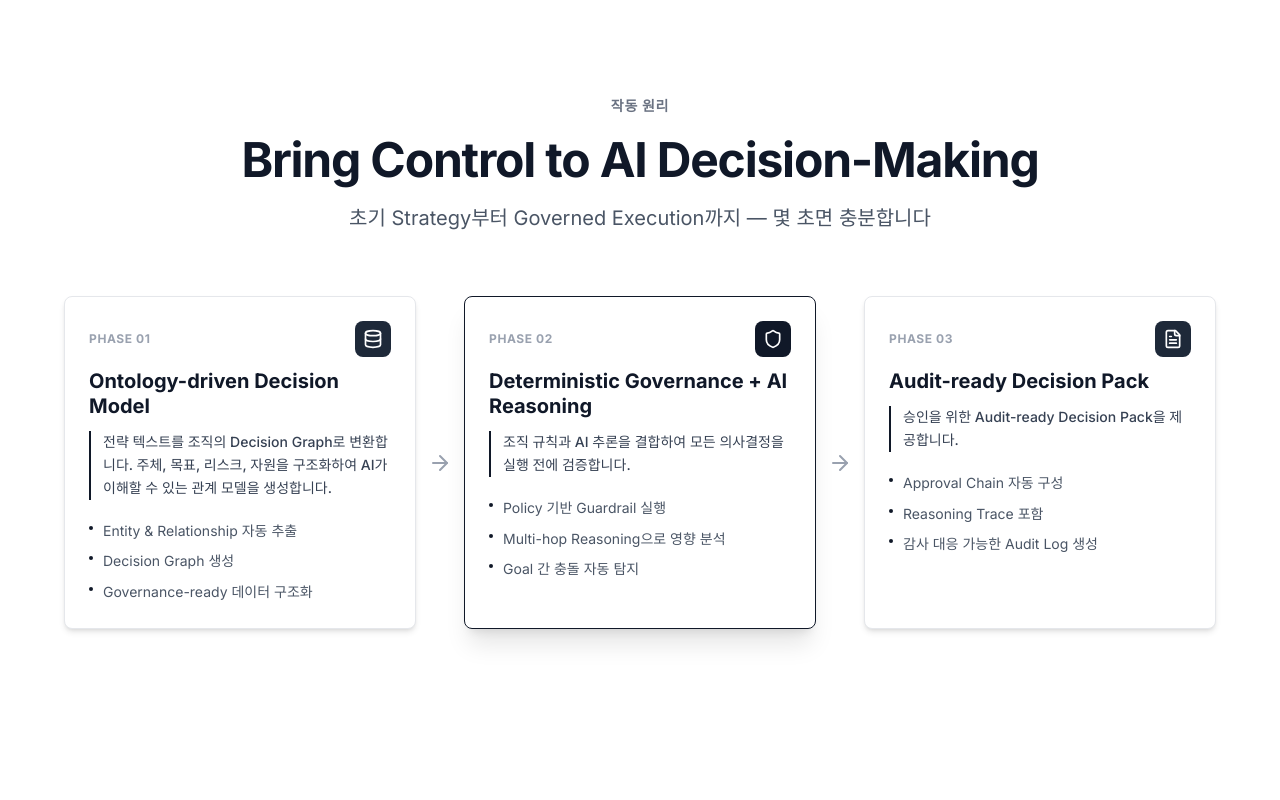
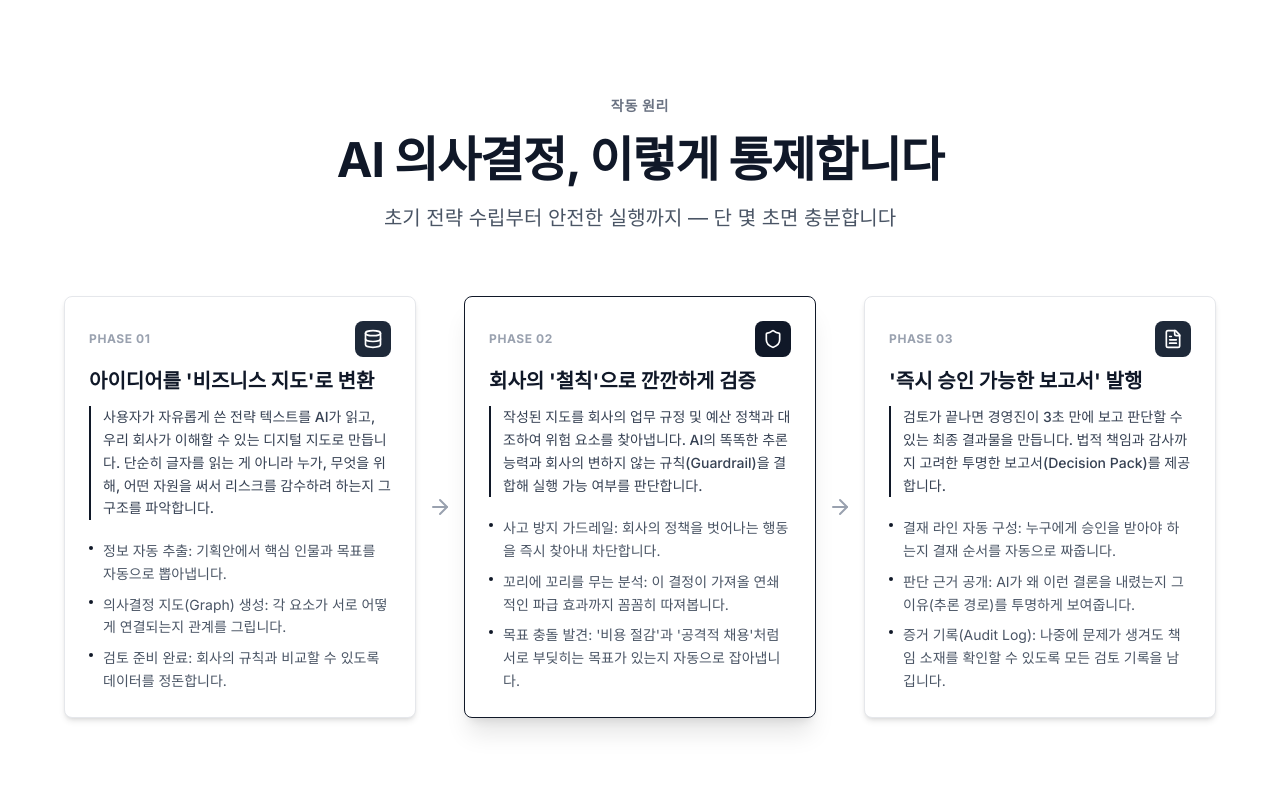
Before and after one commit to RainaKim/Sentra, a React (Vite) app: page / in a window 1280 px wide. Shown: the part 1340-2140 px from the top of the page. Built offline with nearby package versions, Linux system fonts and the light colour scheme; no server answers; a web font is replaced by a local one.

Commit message:
updated ui

```diff
--- a/src/app/components/Footer.tsx
+++ b/src/app/components/Footer.tsx
@@ -2,9 +2,8 @@ export function Footer() {
   return (
     <footer className="border-t border-gray-200 bg-white">
       <div className="max-w-[1440px] mx-auto px-16 py-16">
-        <div className="grid grid-cols-4 gap-12 mb-12">
-          {/* Company */}
-          <div>
+        <div className="flex flex-col items-center mb-12 text-center">
+          {/* Company Info */}
           <div className="flex items-center gap-3 mb-6">
             <div className="flex gap-1">
               <div className="w-2 h-8 bg-gradient-to-b from-gray-800 to-gray-700 rounded-sm"></div>
@@ -14,91 +13,8 @@ export function Footer() {
             <span className="text-2xl font-bold tracking-tight text-gray-900">DecisionGovernance AI</span>
           </div>
           <p className="text-sm text-gray-600 leading-relaxed">
-              AI 의사결정을 위한<br />
-              엔터프라이즈 거버넌스 레이어
+            AI 의사결정을 위한 엔터프라이즈 거버넌스 레이어
           </p>
-          </div>
-
-          {/* Product */}
-          <div>
-            <h4 className="font-bold text-gray-900 mb-4">Product</h4>
-            <ul className="space-y-3">
-              <li>
-                <a href="#" className="text-sm text-gray-600 hover:text-gray-900 transition-colors">
-                  제품 소개
-                </a>
-              </li>
-              <li>
-                <a href="#" className="text-sm text-gray-600 hover:text-gray-900 transition-colors">
-                  기능
-                </a>
-              </li>
-              <li>
-                <a href="#" className="text-sm text-gray-600 hover:text-gray-900 transition-colors">
-                  가격
-                </a>
-              </li>
-              <li>
-                <a href="#" className="text-sm text-gray-600 hover:text-gray-900 transition-colors">
-                  데모
-                </a>
-              </li>
-            </ul>
-          </div>
-
-          {/* Company */}
-          <div>
-            <h4 className="font-bold text-gray-900 mb-4">Company</h4>
-            <ul className="space-y-3">
-              <li>
-                <a href="#" className="text-sm text-gray-600 hover:text-gray-900 transition-colors">
-                  회사 소개
-                </a>
-              </li>
-              <li>
-                <a href="#" className="text-sm text-gray-600 hover:text-gray-900 transition-colors">
-                  팀
-                </a>
-              </li>
-              <li>
-                <a href="#" className="text-sm text-gray-600 hover:text-gray-900 transition-colors">
-                  채용
-                </a>
-              </li>
-              <li>
-                <a href="#" className="text-sm text-gray-600 hover:text-gray-900 transition-colors">
-                  블로그
-                </a>
-              </li>
-            </ul>
-          </div>
-
-          {/* Resources */}
-          <div>
-            <h4 className="font-bold text-gray-900 mb-4">Resources</h4>
-            <ul className="space-y-3">
-              <li>
-                <a href="#" className="text-sm text-gray-600 hover:text-gray-900 transition-colors">
-                  문서
-                </a>
-              </li>
-              <li>
-                <a href="#" className="text-sm text-gray-600 hover:text-gray-900 transition-colors">
-                  API Reference
-                </a>
-              </li>
-              <li>
-                <a href="#" className="text-sm text-gray-600 hover:text-gray-900 transition-colors">
-                  지원센터
-                </a>
-              </li>
-              <li>
-                <a href="#" className="text-sm text-gray-600 hover:text-gray-900 transition-colors">
-                  커뮤니티
-                </a>
-              </li>
-            </ul>
-          </div>
         </div>
 
         {/* Bottom */}
@@ -113,9 +29,6 @@ export function Footer() {
             <a href="#" className="text-sm text-gray-500 hover:text-gray-900 transition-colors">
               Terms of Service
             </a>
-            <a href="#" className="text-sm text-gray-500 hover:text-gray-900 transition-colors">
-              Cookie Policy
-            </a>
           </div>
         </div>
       </div>
--- a/src/app/components/ValueSection.tsx
+++ b/src/app/components/ValueSection.tsx
@@ -9,39 +9,39 @@ export function ValueSection() {
   const phases = [
     {
       number: "01",
-      title: "Ontology-driven Decision Model",
+      title: "아이디어를 '비즈니스 지도'로 변환",
       icon: Database,
       valueStatement:
-        "전략 텍스트를 조직의 Decision Graph로 변환합니다. 주체, 목표, 리스크, 자원을 구조화하여 AI가 이해할 수 있는 관계 모델을 생성합니다.",
+        "사용자가 자유롭게 쓴 전략 텍스트를 AI가 읽고, 우리 회사가 이해할 수 있는 디지털 지도로 만듭니다. 단순히 글자를 읽는 게 아니라 누가, 무엇을 위해, 어떤 자원을 써서 리스크를 감수하려 하는지 그 구조를 파악합니다.",
       points: [
-        "Entity & Relationship 자동 추출",
-        "Decision Graph 생성",
-        "Governance-ready 데이터 구조화",
+        "정보 자동 추출: 기획안에서 핵심 인물과 목표를 자동으로 뽑아냅니다.",
+        "의사결정 지도(Graph) 생성: 각 요소가 서로 어떻게 연결되는지 관계를 그립니다.",
+        "검토 준비 완료: 회사의 규칙과 비교할 수 있도록 데이터를 정돈합니다.",
       ],
     },
     {
       number: "02",
-      title: "Deterministic Governance + AI Reasoning",
+      title: "회사의 '철칙'으로 깐깐하게 검증",
       icon: Shield,
       valueStatement:
-        "조직 규칙과 AI 추론을 결합하여 모든 의사결정을 실행 전에 검증합니다.",
+        "작성된 지도를 회사의 업무 규정 및 예산 정책과 대조하여 위험 요소를 찾아냅니다. AI의 똑똑한 추론 능력과 회사의 변하지 않는 규칙(Guardrail)을 결합해 실행 가능 여부를 판단합니다.",
       points: [
-        "Policy 기반 Guardrail 실행",
-        "Multi-hop Reasoning으로 영향 분석",
-        "Goal 간 충돌 자동 탐지",
+        "사고 방지 가드레일: 회사의 정책을 벗어나는 행동을 즉시 찾아내 차단합니다.",
+        "꼬리에 꼬리를 무는 분석: 이 결정이 가져올 연쇄적인 파급 효과까지 꼼꼼히 따져봅니다.",
+        "목표 충돌 발견: '비용 절감'과 '공격적 채용'처럼 서로 부딪히는 목표가 있는지 자동으로 잡아냅니다.",
       ],
       emphasized: true,
     },
     {
       number: "03",
-      title: "Audit-ready Decision Pack",
+      title: "'즉시 승인 가능한 보고서' 발행",
       icon: FileText,
       valueStatement:
-        "승인을 위한 Audit-ready Decision Pack을 제공합니다.",
+        "검토가 끝나면 경영진이 3초 만에 보고 판단할 수 있는 최종 결과물을 만듭니다. 법적 책임과 감사까지 고려한 투명한 보고서(Decision Pack)를 제공합니다.",
       points: [
-        "Approval Chain 자동 구성",
-        "Reasoning Trace 포함",
-        "감사 대응 가능한 Audit Log 생성",
+        "결재 라인 자동 구성: 누구에게 승인을 받아야 하는지 결재 순서를 자동으로 짜줍니다.",
+        "판단 근거 공개: AI가 왜 이런 결론을 내렸는지 그 이유(추론 경로)를 투명하게 보여줍니다.",
+        "증거 기록(Audit Log): 나중에 문제가 생겨도 책임 소재를 확인할 수 있도록 모든 검토 기록을 남깁니다.",
       ],
     },
   ];
@@ -54,11 +54,10 @@ export function ValueSection() {
           작동 원리
         </div>
         <h2 className="text-5xl font-bold text-gray-900 tracking-tight">
-          Bring Control to AI Decision-Making
+          AI 의사결정, 이렇게 통제합니다
         </h2>
         <p className="text-xl text-gray-600">
-          초기 Strategy부터 Governed Execution까지 — 몇 초면
-          충분합니다
+          초기 전략 수립부터 안전한 실행까지 — 단 몇 초면 충분합니다
         </p>
       </div>
 
```
Lines whose indentation alone changed are shown as unchanged.
